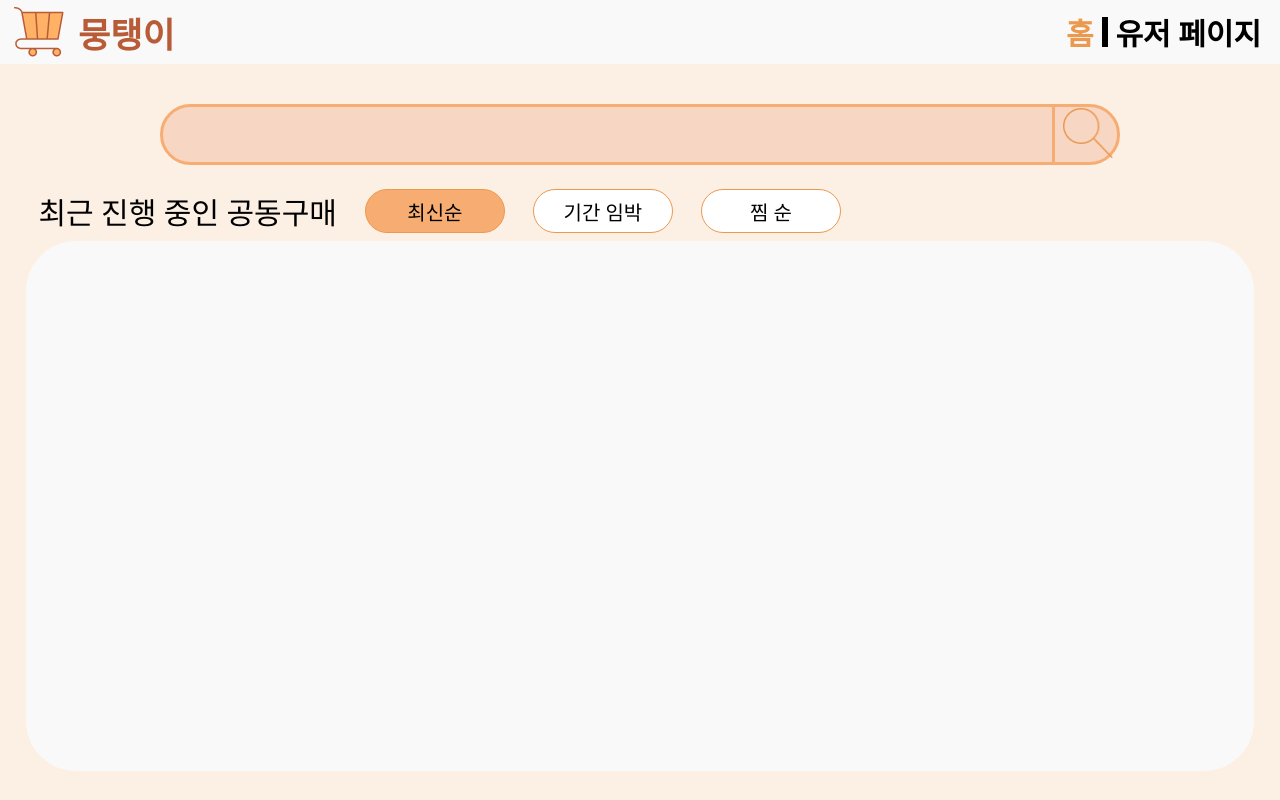
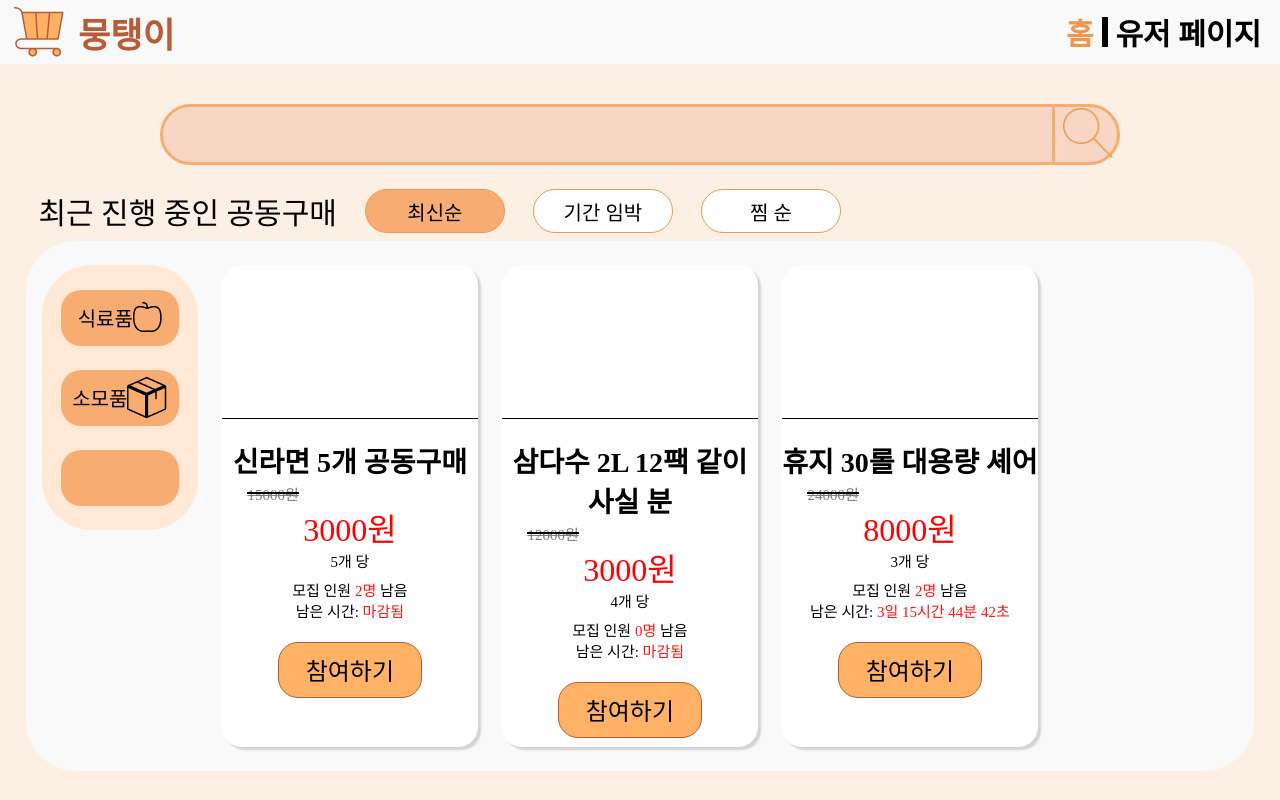
Before and after one commit to AP-1team/Frontend, a React (Vite) app in the folder bought-MTE/: page / in a window 1280 px wide. Built offline with nearby package versions, Linux system fonts and the light colour scheme; a web font is replaced by a local one.

Commit message:
feat: 홈화면에서 물건들 추가

```diff
--- /dev/null
+++ b/bought-MTE/public/jjabPost.json
@@ -0,0 +1,40 @@
+{
+  "success": true,
+  "data": {
+    "groups": [
+      {
+        "id": 1,
+        "title": "신라면 5개 공동구매",
+        "category": "식품",
+        "price": 15000,
+        "targetCount": 5,
+        "currentCount": 3,
+        "status": "RECRUITING",
+        "deadline": "2026-09-15T23:59:59"
+      },
+      {
+        "id": 2,
+        "title": "삼다수 2L 12팩 같이 사실 분",
+        "category": "식품",
+        "price": 12000,
+        "targetCount": 4,
+        "currentCount": 4,
+        "status": "COMPLETED",
+        "deadline": "2026-09-10T18:00:00"
+      },
+      {
+        "id": 3,
+        "title": "휴지 30롤 대용량 셰어",
+        "category": "생활용품",
+        "price": 24000,
+        "targetCount": 3,
+        "currentCount": 1,
+        "status": "RECRUITING",
+        "deadline": "2026-09-20T23:59:59"
+      }
+    ],
+    "page": 1,
+    "totalPages": 4,
+    "totalCount": 37
+  }
+}
--- a/bought-MTE/src/App.css
+++ b/bought-MTE/src/App.css
@@ -4,6 +4,10 @@
   margin: 0px;
   padding: 0px;
   box-sizing: border-box;
+}
+
+a {
+  text-decoration: none;
 }
 
 @font-face {
@@ -217,6 +221,7 @@
   border-radius: 5px;
   font-family: 'Ria';
   transition-duration: 0.15s;
+  color: black;
 }
   .Head-button:hover {
     background-color: rgba(182, 182, 182, 0.262);
@@ -315,6 +320,151 @@
   background-color: #F9F9F9;
   border-radius: 50px;
   margin-top: 8px;
+  padding: 1.5rem 1rem;
+  display: flex;
+}
+
+.Main-boxLeftside {
+  width: 11.5rem;
+  height: 100%;
+  display: flex;
+  flex-direction: column;
+  align-items: center;
+  justify-content: flex-start;
+  margin-right: 1.5rem;
+}
+
+.Main-categoryBox {
+  width: 100%;
+  height: 55%;
+  background-color: #FFE8D6;
+  border-radius: 50px;
+  display: flex;
+  flex-direction: column;
+  align-items: center;
+  justify-content: center;
+  padding: 1.2rem;
+  gap: 1.5rem;
+}
+  .Main-categoryBox > button {
+    width: 100%;
+    height: 3.5rem;
+    border-radius: 20px;
+    border: 0px;
+    background-color: #F7AD72;
+    display: flex;
+    align-items: center;
+    justify-content: center;
+    font-family: 'Ria';
+    font-size: 20px;
+  }
+
+.Main-boxRightside {
+  width: 100%;
+  height: 100%;
+  display: flex;
+  gap: 1.5rem;
+}
+
+.Main-post {
+  width: 16rem;
+  height: 100%;
+  overflow: hidden;
+  box-shadow: 3px 3px 2px rgba(0, 0, 0, 0.155);
+  border-radius: 20px;
+  background-color: white;
+
+  display: flex;
+  flex-direction: column;
+  align-items: center;
+
+  transition-duration: 0.15s;
+}
+  .Main-post:hover {
+    transform: translate(-1.5px, -5px);
+    box-shadow: 3px 3px 5px rgba(0, 0, 0, 0.281);
+  }
+
+.Main-postPhoto {
+  width: 100%;
+  height: 32%;
+  border-bottom: 1px solid black;
+}
+
+.Main-post > h1 {
+  margin-top: 8%;
+  font-family: 'Ria';
+  font-size: 28px;
+  text-align: center;
+}
+
+.Main-priceBox {
+  margin-top: 0.2rem;
+  min-height: 5.5rem;
+  display: flex;
+  flex-direction: column;
+  align-items: center;
+  width: 80%;
+  position:relative;
+  justify-content: flex-end;
+}
+
+.Main-afterPrice {
+  font-family: 'Ria';
+  color: #FF0000;
+  font-size: 32px;
+}
+
+.Main-beforePrice {
+  position: absolute;
+  top: 0px;
+  left: 0px;
+  font-family: 'Ria';
+  font-size: 15px;
+  color: #7C7C7C;
+  text-decoration: line-through;
+}
+  .Main-beforePrice::after {
+  content: '';
+  position: absolute;
+  left: 0;
+  top: 50%;
+  width: 100%;
+  height: 2px;
+  background-color: black;
+  transform: translateY(-50%);
+  }
+
+.Main-count {
+  font-family: 'Ria';
+  font-size: 15px;
+}
+
+.Main-countBox {
+  display: flex;
+  flex-direction: column;
+  align-items: center;
+  margin-top: 0.5rem;
+}
+
+.Main-countBox > span {
+  font-size: 15px;
+  font-family: 'Ria';
+}
+  .Main-countBox > span > span {
+    color: #FF1414;
+  }
+
+.Main-joinBtn {
+  width: 9rem;
+  background-color: #FFB266;
+  font-family: 'Ria';
+  font-size: 24px;
+  border: 1px solid #B85C38;
+  border-radius: 20px;
+  height: 3.5rem;
+  margin-top: 1.3rem;
+  cursor: pointer;
 }
 
 /*userPage 영역 */
@@ -469,6 +619,7 @@
   background-color: #F7AD72;
   cursor: pointer;
   border-radius: 10px;
+  border: 2px solid #B85C38;
 }
   .LOC-btnBox > button:hover {
     background-color: #f69241;
--- a/bought-MTE/src/App.jsx
+++ b/bought-MTE/src/App.jsx
@@ -10,11 +10,11 @@ import Main from './pages/Main.jsx'
 import UserPage from './pages/UserPage.jsx'
 
 
-function MainLayer({navibar, setNavibar}) {
+function MainLayer() {
 
   return (
     <>
-      <Header navibar={navibar} setNavibar={setNavibar}/>
+      <Header/>
       <Outlet/>
     </>
   )
@@ -22,12 +22,10 @@ function MainLayer({navibar, setNavibar}) {
 
 function App() {
 
-  const [navibar, setNavibar] = useState("home");
-
   return (
     <BrowserRouter>
       <Routes>
-        <Route element={<MainLayer navibar={navibar} setNavibar={setNavibar}/>}>
+        <Route element={<MainLayer/>}>
           <Route path='/' element={<Main/>}/>
           <Route path='/userPage' element={<UserPage/>}/>
         </Route>
--- a/bought-MTE/src/components/Header.jsx
+++ b/bought-MTE/src/components/Header.jsx
@@ -1,22 +1,12 @@
 import { useState } from 'react'
-import { BrowserRouter, Routes, Route, Link, Outlet, useNavigate } from 'react-router-dom';
+import { BrowserRouter, Routes, Route, Link, Outlet, useNavigate, NavLink } from 'react-router-dom';
 
 import icon from '../assets/HomeIcon.png'
 
 
-export default function Header({navibar, setNavibar}) {
+export default function Header() {
 
     const navigate = useNavigate();
-
-    const homeClicked = () => {
-        setNavibar("home");
-        navigate('/');
-    }
-
-    const userPageClicked = () => {
-        setNavibar("userPage");
-        navigate('/userPage');
-    }
 
     return (
         <div className='Head-container'>
@@ -26,11 +16,11 @@ export default function Header({navibar, setNavibar}) {
             </div>
 
             <div className='Head-rightSide'>
-                <button className={navibar === "home" ? "Head-button active" : "Head-button"}
-                onClick={()=>{homeClicked()}}>홈</button>
+                <NavLink className="Head-button"
+                to='/'>홈</NavLink>
                 <div className='Head-slash'></div>
-                <button className={navibar === "userPage" ? "Head-button active" : "Head-button"}
-                onClick={()=>{userPageClicked()}}>유저 페이지</button>
+                <NavLink className="Head-button"
+                to='/userPage'>유저 페이지</NavLink>
             </div>
         </div>
     )
--- a/bought-MTE/src/pages/Main.jsx
+++ b/bought-MTE/src/pages/Main.jsx
@@ -1,19 +1,79 @@
 import { BrowserRouter, Routes, Route, Link } from 'react-router-dom';
-import { useState } from 'react'
+import { useEffect, useState } from 'react';
 
-import searchIcon from '../assets/searchIcon.png'
+import searchIcon from '../assets/searchIcon.png';
+import apple from '../assets/apple.png';
+import box from '../assets/box.png';
 
+function DeadlineTimer({ deadline }) {
+    const [timeLeft, setTimeLeft] = useState({ days: 0, hours: 0, minutes: 0, seconds: 0, isExpired: false });
+
+    useEffect(() => {
+        const calculateTimeLeft = () => {
+            const difference = new Date(deadline).getTime() - new Date().getTime();
+
+            if (difference <= 0) {
+                return { days: 0, hours: 0, minutes: 0, seconds: 0, isExpired: true };
+            }
+
+            const days = Math.floor(difference / (1000 * 60 * 60 * 24));
+            const hours = Math.floor((difference / (1000 * 60 * 60)) % 24);
+            const minutes = Math.floor((difference / 1000 / 60) % 60);
+            const seconds = Math.floor((difference / 1000) % 60);
+
+            return { days, hours, minutes, seconds, isExpired: false };
+        };
+
+        setTimeLeft(calculateTimeLeft());
+
+        const timer = setInterval(() => {
+            setTimeLeft(calculateTimeLeft());
+        }, 1000);
+
+        return () => clearInterval(timer);
+    }, [deadline]);
+
+    if (timeLeft.isExpired) {
+        return <span>마감됨</span>;
+    }
+
+    return (
+        <span>
+            {timeLeft.days > 0 && `${timeLeft.days}일 `}
+            {timeLeft.hours}시간 {timeLeft.minutes}분 {timeLeft.seconds}초
+        </span>
+    );
+}
 
 export default function Main() {
+    const [mainButton, setMainButton] = useState("lastest");
+    const [post, setPost] = useState();
+    const [loading, setLoading] = useState(true);
 
-    const [mainButton, setMainButton] = useState("lastest");
+    useEffect(() => {
+        fetch('/jjabPost.json')
+            .then((res) => {
+                if(!res.ok) {
+                    throw new Error("게시글을 불러오지 못함");
+                }
+                return res.json();
+            })
+            .then((data) => {
+                setPost(data);
+                setLoading(false);
+            })
+            .catch((err) => {
+                setLoading(false);
+                console.error("게시글 불러오는 중 에러 발생:", err);
+            })
+    }, []);
 
     return (
         <div className='Main-container'>
             <div className='Main-searchInputBox'>
                 <input/>
                 <button>
-                    <img src={searchIcon}/>
+                    <img src={searchIcon} alt="검색 아이콘"/>
                 </button>
             </div>
             <div className='Main-boxTitle'>
@@ -28,7 +88,39 @@ export default function Main() {
             </div>
 
             <div className='Main-box'>
+                {loading && <p>로딩 중...</p>}
+                <div className='Main-boxLeftside'>
+                    <div className='Main-categoryBox'>
+                        <button>식료품<img src={apple} alt="식료품"/></button>
+                        <button>소모품<img src={box} alt="소모품"/></button>
+                        <button></button>
+                    </div>
+                </div>
 
+                <div className='Main-boxRightside'>
+                    {post?.data?.groups?.map((group) => (
+                        <div key={group.id} className='Main-post'>
+                            <div className='Main-postPhoto'></div>
+
+                            <h1>{group.title}</h1>
+
+                            <div className='Main-priceBox'>
+                                <span className='Main-beforePrice'>
+                                    {group.price}원
+                                </span>
+                                <span className='Main-afterPrice'>{group.price / group.targetCount}원</span>
+                                <span className='Main-count'>{group.targetCount}개 당</span>
+                            </div>
+
+                            <div className='Main-countBox'>
+                                <span>모집 인원 <span>{group.targetCount - group.currentCount}명</span> 남음</span>
+                                <span>남은 시간: <DeadlineTimer deadline={group.deadline} /></span>
+                            </div>
+
+                            <button className='Main-joinBtn'>참여하기</button>
+                        </div>
+                    ))}
+                </div>
             </div>
         </div>
     )
--- a/bought-MTE/src/pages/UserPage.jsx
+++ b/bought-MTE/src/pages/UserPage.jsx
@@ -11,7 +11,7 @@ export default function UserPage() {
 
     const [user, setUser] = useState({ //임시 유저 정보
         "id": 1,
-        "username": "UserID",
+        "username": "김OO",
         "phone": "010-1013-0524",
         "address": "우리집",
         "boughtCount": 20,
```
Also changed, not shown: bought-MTE/src/assets/apple.png (added), bought-MTE/src/assets/box.png (added).
